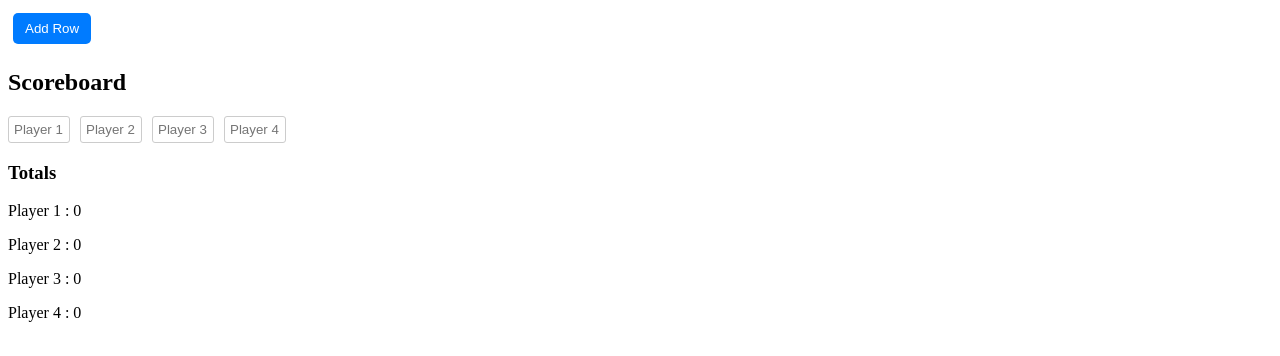
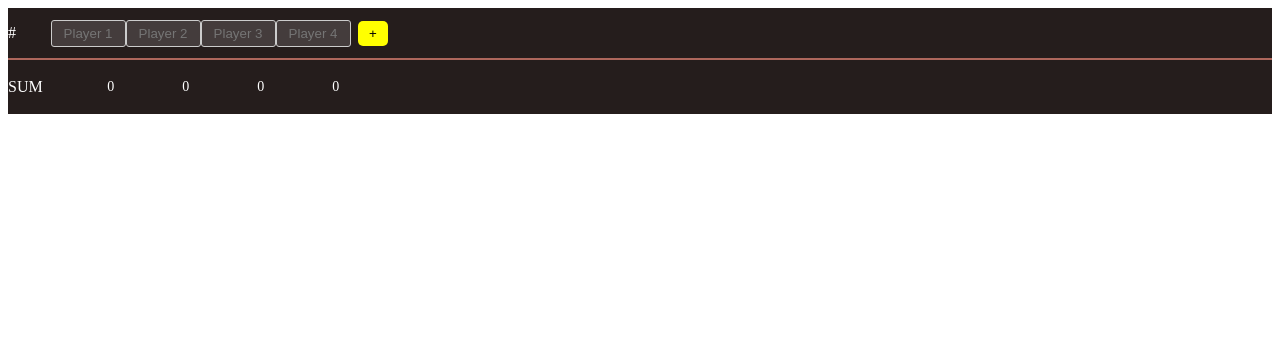
Before and after one commit to Potassium-chromate/tiny_app, a React (Vite) app: page / in a window 1280 px wide. Shown: the top 356 px of the page. Built offline with nearby package versions, Linux system fonts and the light colour scheme.

Commit message:
Beautify the UI by using CSS

```diff
--- a/src/App.css
+++ b/src/App.css
@@ -1,6 +1,6 @@
 button {
     margin: 5px;
-    padding: 8px 12px;
+    padding: 8px 15px;
     background-color: #007bff;
     color: white;
     border: none;
@@ -12,15 +12,81 @@ button {
   background-color: #0056b3;
 }
 
-  .input-row {
-    display: flex;
-    gap: 10px;
-    margin-bottom: 5px;
+.main_page{
+  background-color:#251d1c;
 }
 
-  input[type="number"], input[type="text"] {
-    width: 50px;
+h2{
+  color: white;
+}
+
+p{
+  color: white;
+}
+
+.input-row {
+  display: grid;
+  grid-template-columns: 40px repeat(4, 70px) 30px 60px;
+  gap: 5px;
+  align-items: center;
+}
+
+.input-row .name_rect{
+  width: 90%;
   padding: 5px;
   border: 1px solid #ccc;
+  background-color: #443c3c;
   border-radius: 3px;
+  color: white;
+  text-align: center;
+  justify-self: center;
 }
+
+.input-row p {
+  text-align: left;
+}
+
+.input-row .input_rect{
+  border: 1px solid #251d1c;
+  background-color: #251d1c;
+  border-radius: 3px;
+  color: white;
+  text-align: right;
+  width: 75%;
+  padding: 5px;
+  justify-self: center;
+}
+
+.input-row .input_rect:enabled {
+  background-color: #443c3c;
+}
+
+.input-row button {
+  width: 100%;
+  padding: 5px;
+  justify-self: start;
+}
+
+.input-row .add_row {
+  background-color: yellow;
+  color: black;
+  width: 100%;
+  padding: 5px;
+  justify-self: start;
+}
+
+.input-row .sum {
+  color: white;
+  width: 75%;
+  padding: 5px;
+  text-align: right;
+  justify-self: center;
+  font-size: 14px;
+}
+
+.horizontal-line {
+  width: 100%; /* Full width */
+  border-top: 2px solid #ae675c;
+  top: 50%; /* Position it vertically at the center (optional) */
+  left: 0;
+}
--- a/src/App.jsx
+++ b/src/App.jsx
@@ -60,14 +60,12 @@ function App() {
   const sums = CalculateSums();
 
   return (
-    <div>
-      <button onClick={AddRow}>Add Row</button>
-      <h2>Scoreboard</h2>
-
-      {/* Player name inputs */}
+    <div className="main_page">
       <div className="input-row">
+        <p>#</p>
         {playersname.map((name, index) => (
           <input
+            className="name_rect"
             key={index}
             type="text"
             value={name}
@@ -75,6 +73,7 @@ function App() {
             placeholder={`Player ${index + 1}`}
           />
         ))}
+        <button className="add_row" onClick={AddRow}>+</button>
       </div>
       <NumberInputList
         rows={rows}
@@ -82,10 +81,13 @@ function App() {
         onDeleteRow={DeleteRow}
         onRevise={HandleRevise}
       />
-      <h3>Totals</h3>
+      <div className="horizontal-line"></div>
+      <div className="input-row">
+        <p>SUM</p>
         {sums.map((sum, index) => (
-        <p key={index}>{playersname[index] || `Player ${index + 1}`} : {sum}</p>
+          <p className="sum">{sum}</p>
         ))}
+      </div>
     </div>
   );
 }
@@ -95,6 +97,7 @@ function NumberInputList({ rows, onInputChange, onDeleteRow, onRevise }) {
     <div>
       {rows.map((row, rowIndex) => (
         <div key={rowIndex} className="input-row">
+          <p>#{rowIndex + 1}</p>
           {row.draftValues.map((value, colIndex) => (
               <InputRect
                 key={colIndex}
@@ -105,7 +108,7 @@ function NumberInputList({ rows, onInputChange, onDeleteRow, onRevise }) {
                 editable={row.editable}
               />
           ))}
-          <button onClick={() => onDeleteRow(rowIndex)}>Delete Row</button>
+          <button onClick={() => onDeleteRow(rowIndex)}>-</button>
           <button
             onClick={() => onRevise(rowIndex)}
             style={{
@@ -123,6 +126,7 @@ function NumberInputList({ rows, onInputChange, onDeleteRow, onRevise }) {
 function InputRect({ value, colIndex, rowIndex, onChange, editable }) {
   return (
     <input
+      className="input_rect"
       type="text"
       value={value}
       onChange={(e) => onChange(rowIndex, colIndex, e.target.value)} // Store draft value
```
Lines whose indentation alone changed are shown as unchanged.
